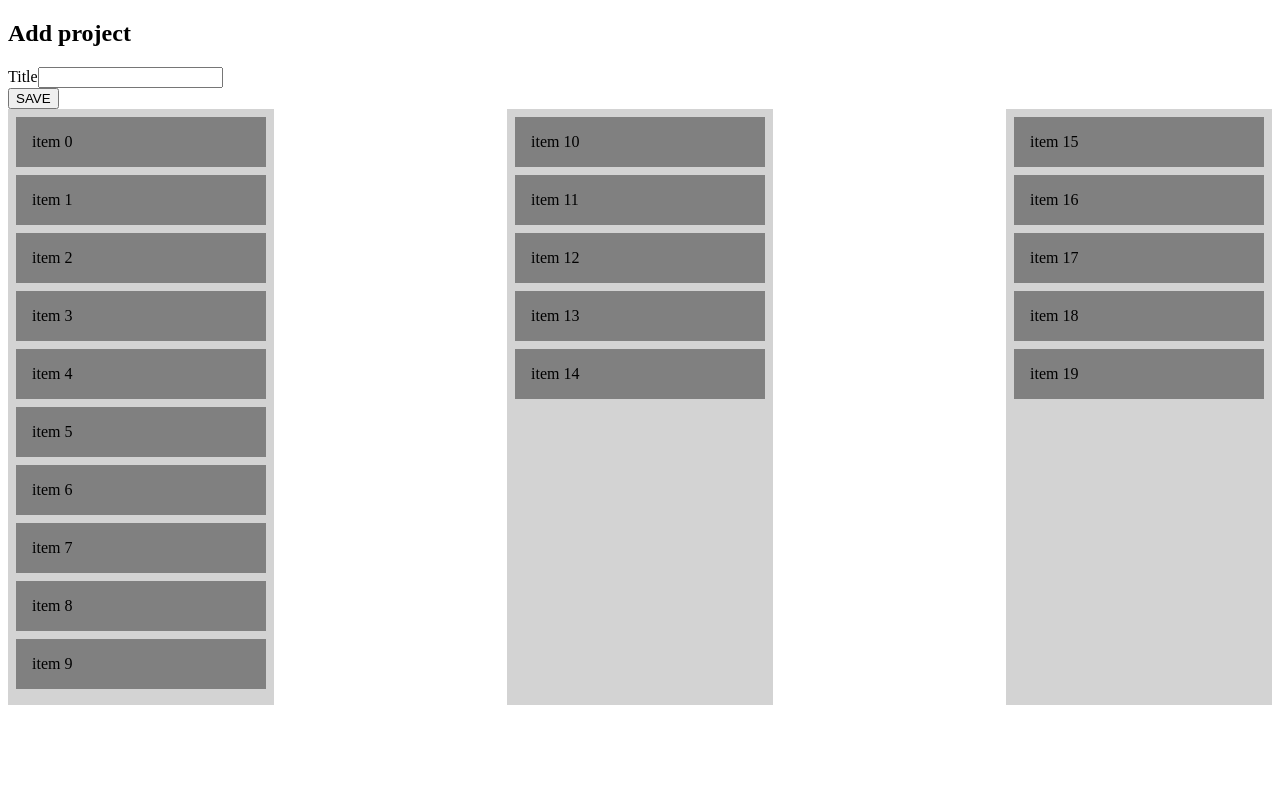
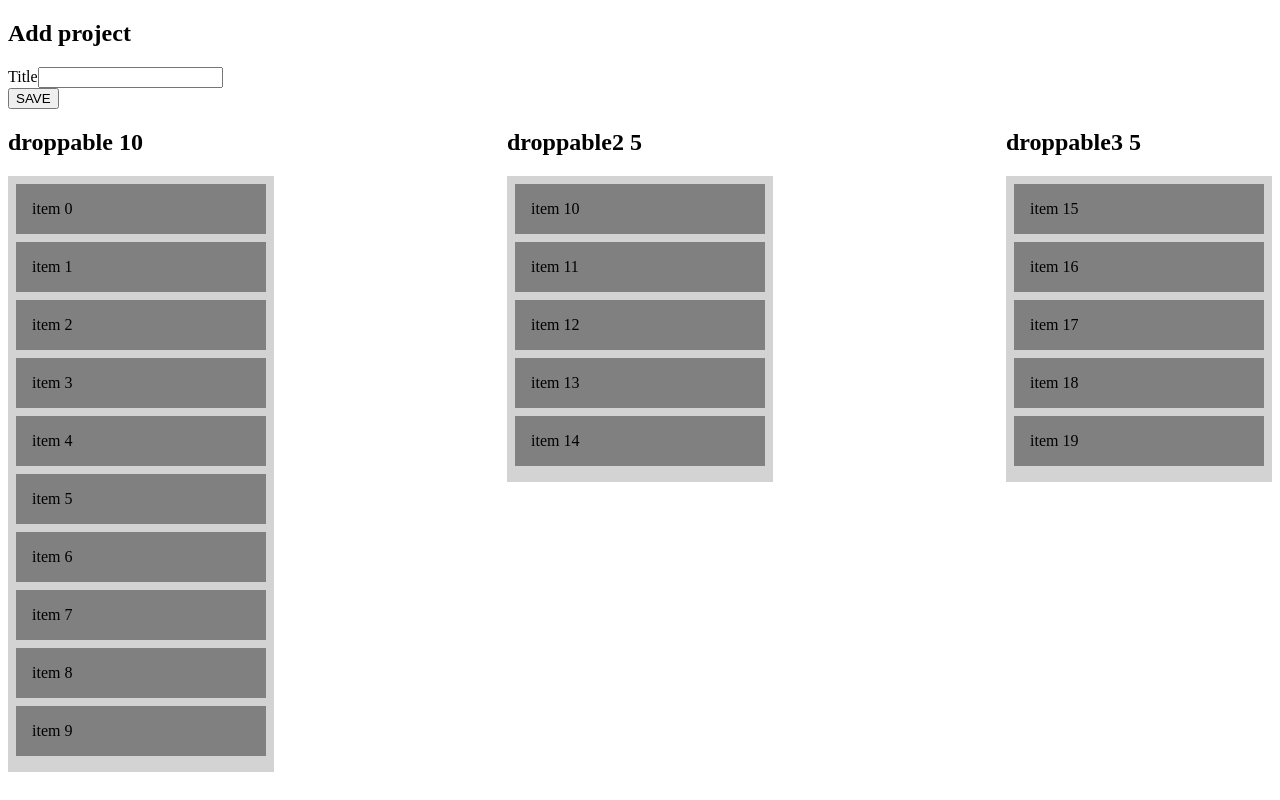
Before and after one commit to demitycho/todo-react-draggable, a React (Create React App) app: page / in a window 1280 px wide. Built offline with nearby package versions, Linux system fonts and the light colour scheme.

Commit message:
Finished functionality of todo board and refactored into components

```diff
--- a/src/js/components/Board.js
+++ b/src/js/components/Board.js
@@ -2,7 +2,8 @@
 import React, { Component } from "react";
 import { connect } from "react-redux";
 import { moveObject } from "../actions/index";
-import { DragDropContext, Droppable, Draggable } from 'react-beautiful-dnd';
+import { DragDropContext } from 'react-beautiful-dnd';
+import TodoList from "./TodoList";
 
 function mapDispatchToProps(dispatch) {
   return {
@@ -10,29 +11,12 @@ function mapDispatchToProps(dispatch) {
   };
 }
 const mapStateToProps = state => {
-  return { todo: state.todo, inProgress: state.inProgress, done: state.done };
+  return {
+    todo: state.todo,
+    inProgress: state.inProgress,
+    done: state.done
+  };
 };
-
-const grid = 8;
-
-const getItemStyle = (isDragging, draggableStyle) => ({
-  // some basic styles to make the todo look a bit nicer
-  userSelect: 'none',
-  padding: grid * 2,
-  margin: `0 0 ${grid}px 0`,
-
-  // change background colour if dragging
-  background: isDragging ? 'lightgreen' : 'grey',
-
-  // styles we need to apply on draggables
-  ...draggableStyle
-});
-
-const getListStyle = isDraggingOver => ({
-  background: isDraggingOver ? 'lightblue' : 'lightgrey',
-  padding: grid,
-  width: 250
-});
 
 class ConnectedBoard extends Component {
   constructor(props) {
@@ -43,92 +27,9 @@ class ConnectedBoard extends Component {
     return (
       <div style={{width: "100%", display:"flex", justifyContent: "space-between"}}>
         <DragDropContext onDragEnd={this.props.moveObject}>
-          <Droppable droppableId="droppable">
-            {(provided, snapshot) => (
-              <div
-                ref={provided.innerRef}
-                style={getListStyle(snapshot.isDraggingOver)}>
-                {this.props.todo.map((item, index) => (
-                  <Draggable
-                    key={item.id}
-                    draggableId={item.id}
-                    index={index}>
-                    {(provided, snapshot) => (
-                      <div
-                        ref={provided.innerRef}
-                        {...provided.draggableProps}
-                        {...provided.dragHandleProps}
-                        style={getItemStyle(
-                          snapshot.isDragging,
-                          provided.draggableProps.style
-                        )}>
-                        {item.content}
-                      </div>
-                    )}
-                  </Draggable>
-                ))}
-                {provided.placeholder}
-              </div>
-            )}
-          </Droppable>
-
-          <Droppable droppableId="droppable2">
-            {(provided, snapshot) => (
-              <div
-                ref={provided.innerRef}
-                style={getListStyle(snapshot.isDraggingOver)}>
-                {this.props.inProgress.map((item, index) => (
-                  <Draggable
-                    key={item.id}
-                    draggableId={item.id}
-                    index={index}>
-                    {(provided, snapshot) => (
-                      <div
-                        ref={provided.innerRef}
-                        {...provided.draggableProps}
-                        {...provided.dragHandleProps}
-                        style={getItemStyle(
-                          snapshot.isDragging,
-                          provided.draggableProps.style
-                        )}>
-                        {item.content}
-                      </div>
-                    )}
-                  </Draggable>
-                ))}
-                {provided.placeholder}
-              </div>
-            )}
-          </Droppable>
-          <Droppable droppableId="droppable3">
-            {(provided, snapshot) => (
-              <div
-                ref={provided.innerRef}
-                style={getListStyle(snapshot.isDraggingOver)}>
-                {this.props.done.map((item, index) => (
-                  <Draggable
-                    key={item.id}
-                    draggableId={item.id}
-                    index={index}>
-                    {(provided, snapshot) => (
-                      <div
-                        ref={provided.innerRef}
-                        {...provided.draggableProps}
-                        {...provided.dragHandleProps}
-                        style={getItemStyle(
-                          snapshot.isDragging,
-                          provided.draggableProps.style
-                        )}>
-                        {item.content}
-                      </div>
-                    )}
-                  </Draggable>
-                ))}
-                {provided.placeholder}
-              </div>
-            )}
-          </Droppable>
-
+          <TodoList name="droppable" list={this.props.todo}/>
+          <TodoList name="droppable2" list={this.props.inProgress}/>
+          <TodoList name="droppable3" list={this.props.done}/>
         </DragDropContext>
       </div>
     );
--- a/src/js/components/TodoList.js
+++ b/src/js/components/TodoList.js
@@ -0,0 +1,58 @@
+import React from "react";
+import {Draggable, Droppable} from "react-beautiful-dnd";
+
+const grid = 8;
+
+const getItemStyle = (isDragging, draggableStyle) => ({
+  // some basic styles to make the todo look a bit nicer
+  userSelect: 'none',
+  padding: grid * 2,
+  margin: `0 0 ${grid}px 0`,
+
+  // change background colour if dragging
+  background: isDragging ? 'lightgreen' : 'grey',
+
+  // styles we need to apply on draggables
+  ...draggableStyle
+});
+
+const getListStyle = isDraggingOver => ({
+  background: isDraggingOver ? 'lightblue' : 'lightgrey',
+  padding: grid,
+  width: 250
+});
+
+const TodoList = props =>
+  <div>
+    <h2>{props.name} {props.list.length}</h2>
+    <Droppable droppableId={props.name}>
+      {(provided, snapshot) => (
+        <div
+          ref={provided.innerRef}
+          style={getListStyle(snapshot.isDraggingOver)}>
+          {props.list.map((item, index) => (
+            <Draggable
+              key={item.id}
+              draggableId={item.id}
+              index={index}>
+              {(provided, snapshot) => (
+                <div
+                  ref={provided.innerRef}
+                  {...provided.draggableProps}
+                  {...provided.dragHandleProps}
+                  style={getItemStyle(
+                    snapshot.isDragging,
+                    provided.draggableProps.style
+                  )}>
+                  {item.content}
+                </div>
+              )}
+            </Draggable>
+          ))}
+          {provided.placeholder}
+        </div>
+      )}
+    </Droppable>
+  </div>;
+
+export default TodoList;
```
